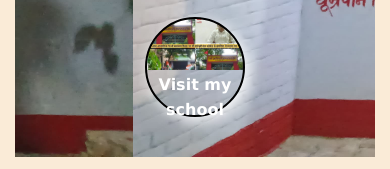
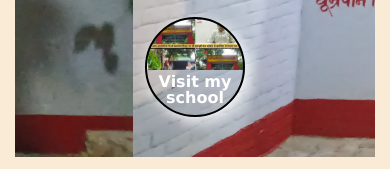
Before and after one commit to aryanmaurya45/school, a plain HTML site: page index.html in a window 390 px wide. Shown: the part 778-947 px from the top of the page. Drawn offline with Linux system fonts and the light colour scheme.

Commit message:
Text coorection

```diff
--- a/index.html
+++ b/index.html
@@ -108,7 +108,14 @@
                 height: 100px;
                 width: 100px;
             }
+            .school-link a{
+
+            font-weight: bolder;
+            line-height: 1;
+            margin-top: 45px;
         }
+            }
+
     </style>
 </head>
 <body>
```
